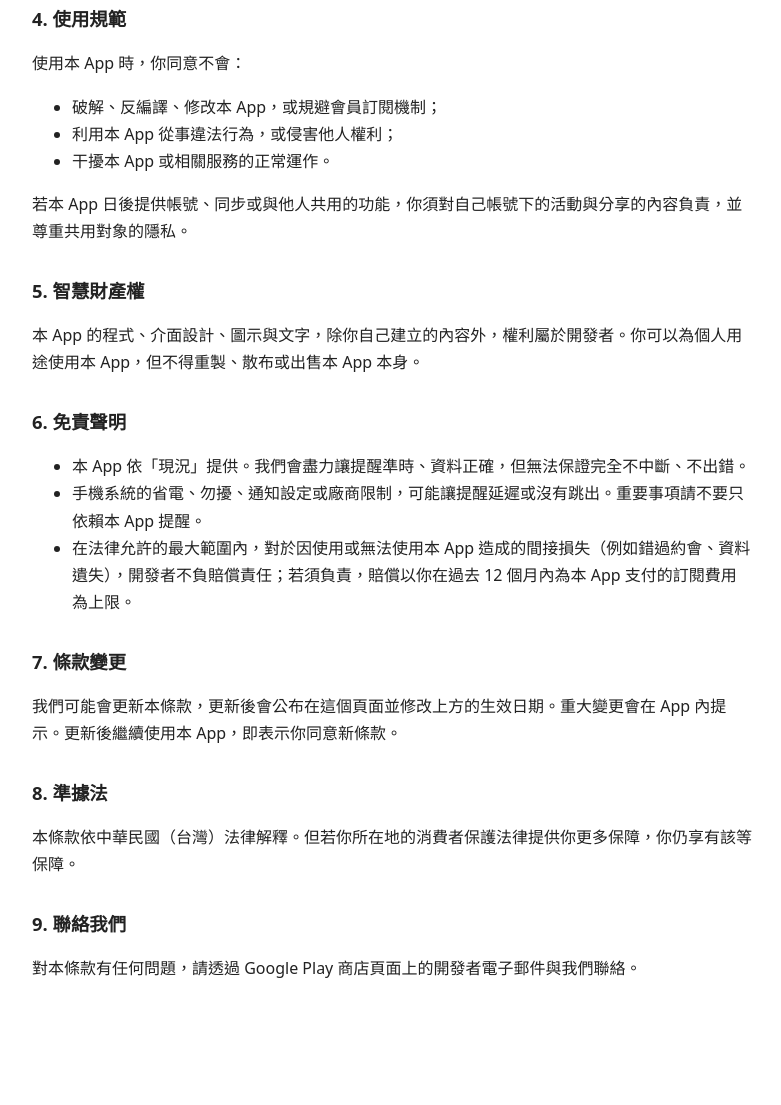
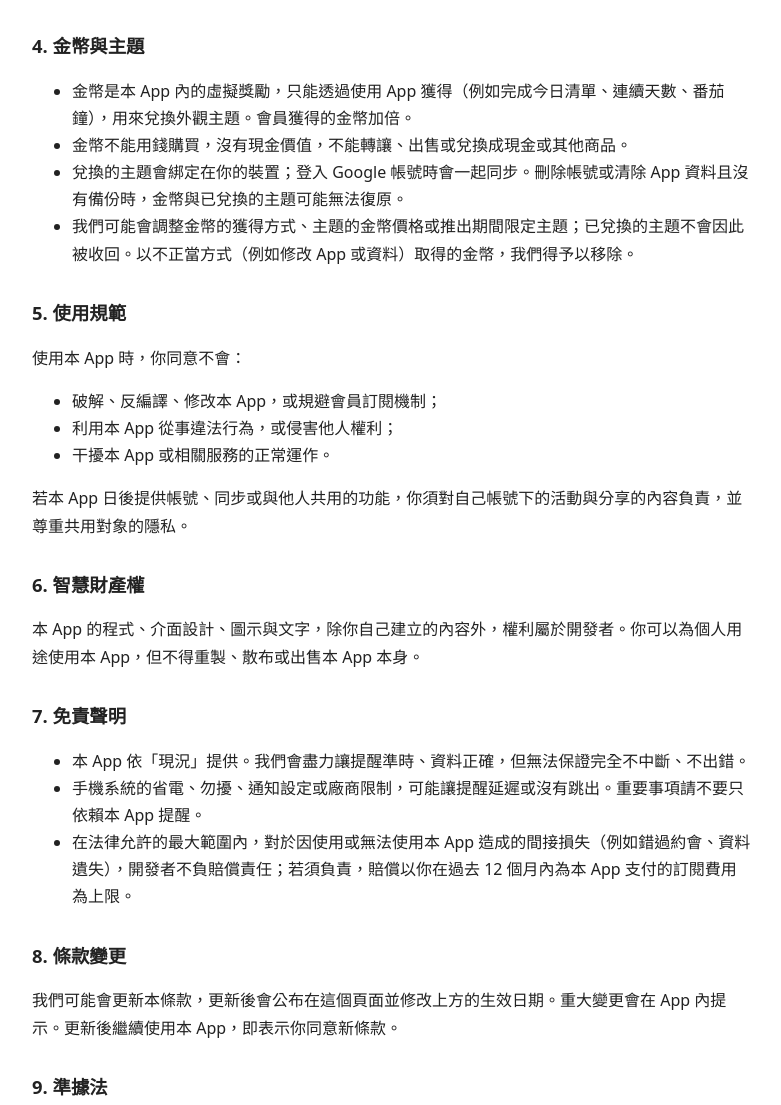
Before and after one commit to zyile086-prog/quadrant-todo, a plain HTML site: page terms.html in a window 1280 px wide. Shown: the part 1070-2175 px from the top of the page, without its empty margins (248-1029 px from the left). Before the commit the page ends 2093 px from the top, so only its background shows below. Drawn offline with Linux system fonts and the light colour scheme.

Commit message:
Add files via upload

```diff
--- a/terms.html
+++ b/terms.html
@@ -13,12 +13,12 @@
 </head>
 <body>
 <h1>四象限待辦 服務條款</h1>
-<p>生效日期：2026 年 11 月 18 日</p>
+<p>生效日期：2026 年 11 月 20 日（加入金幣與主題）</p>
 
 <p>歡迎使用「四象限待辦」（以下稱本 App）。下載、安裝或使用本 App，即表示你同意以下條款。如果不同意，請不要使用本 App。</p>
 
 <h2>1. 服務內容</h2>
-<p>本 App 是個人待辦與時間管理工具，提供四象限待辦、番茄鐘、習慣打卡、日曆事項、提醒通知、桌面小工具與備份等功能。大部分功能免費使用；部分進階功能需訂閱「會員」才能使用（見第 3 條）。</p>
+<p>本 App 是個人待辦與時間管理工具，提供四象限待辦、番茄鐘、習慣打卡、日曆事項、提醒通知、桌面小工具、備份，以及金幣與外觀主題等功能。大部分功能免費使用；部分進階功能需訂閱「會員」才能使用（見第 3 條）。</p>
 <p>我們可能會新增、調整或移除功能，以改善本 App。若移除會員專屬功能，我們會盡量提前在 App 或本頁面公告。</p>
 
 <h2>2. 你的資料</h2>
@@ -39,7 +39,15 @@
   <li><strong>會員到期</strong>：訂閱結束後，會員功能會停用，但你的資料不會被刪除，免費功能也能繼續使用。</li>
 </ul>
 
-<h2>4. 使用規範</h2>
+<h2>4. 金幣與主題</h2>
+<ul>
+  <li>金幣是本 App 內的虛擬獎勵，只能透過使用 App 獲得（例如完成今日清單、連續天數、番茄鐘），用來兌換外觀主題。會員獲得的金幣加倍。</li>
+  <li>金幣不能用錢購買，沒有現金價值，不能轉讓、出售或兌換成現金或其他商品。</li>
+  <li>兌換的主題會綁定在你的裝置；登入 Google 帳號時會一起同步。刪除帳號或清除 App 資料且沒有備份時，金幣與已兌換的主題可能無法復原。</li>
+  <li>我們可能會調整金幣的獲得方式、主題的金幣價格或推出期間限定主題；已兌換的主題不會因此被收回。以不正當方式（例如修改 App 或資料）取得的金幣，我們得予以移除。</li>
+</ul>
+
+<h2>5. 使用規範</h2>
 <p>使用本 App 時，你同意不會：</p>
 <ul>
   <li>破解、反編譯、修改本 App，或規避會員訂閱機制；</li>
@@ -48,23 +56,23 @@
 </ul>
 <p>若本 App 日後提供帳號、同步或與他人共用的功能，你須對自己帳號下的活動與分享的內容負責，並尊重共用對象的隱私。</p>
 
-<h2>5. 智慧財產權</h2>
+<h2>6. 智慧財產權</h2>
 <p>本 App 的程式、介面設計、圖示與文字，除你自己建立的內容外，權利屬於開發者。你可以為個人用途使用本 App，但不得重製、散布或出售本 App 本身。</p>
 
-<h2>6. 免責聲明</h2>
+<h2>7. 免責聲明</h2>
 <ul>
   <li>本 App 依「現況」提供。我們會盡力讓提醒準時、資料正確，但無法保證完全不中斷、不出錯。</li>
   <li>手機系統的省電、勿擾、通知設定或廠商限制，可能讓提醒延遲或沒有跳出。重要事項請不要只依賴本 App 提醒。</li>
   <li>在法律允許的最大範圍內，對於因使用或無法使用本 App 造成的間接損失（例如錯過約會、資料遺失），開發者不負賠償責任；若須負責，賠償以你在過去 12 個月內為本 App 支付的訂閱費用為上限。</li>
 </ul>
 
-<h2>7. 條款變更</h2>
+<h2>8. 條款變更</h2>
 <p>我們可能會更新本條款，更新後會公布在這個頁面並修改上方的生效日期。重大變更會在 App 內提示。更新後繼續使用本 App，即表示你同意新條款。</p>
 
-<h2>8. 準據法</h2>
+<h2>9. 準據法</h2>
 <p>本條款依中華民國（台灣）法律解釋。但若你所在地的消費者保護法律提供你更多保障，你仍享有該等保障。</p>
 
-<h2>9. 聯絡我們</h2>
+<h2>10. 聯絡我們</h2>
 <p>對本條款有任何問題，請透過 Google Play 商店頁面上的開發者電子郵件與我們聯絡。</p>
 </body>
 </html>
```
Also changed, not shown: index.html (+7 -3 lines).
